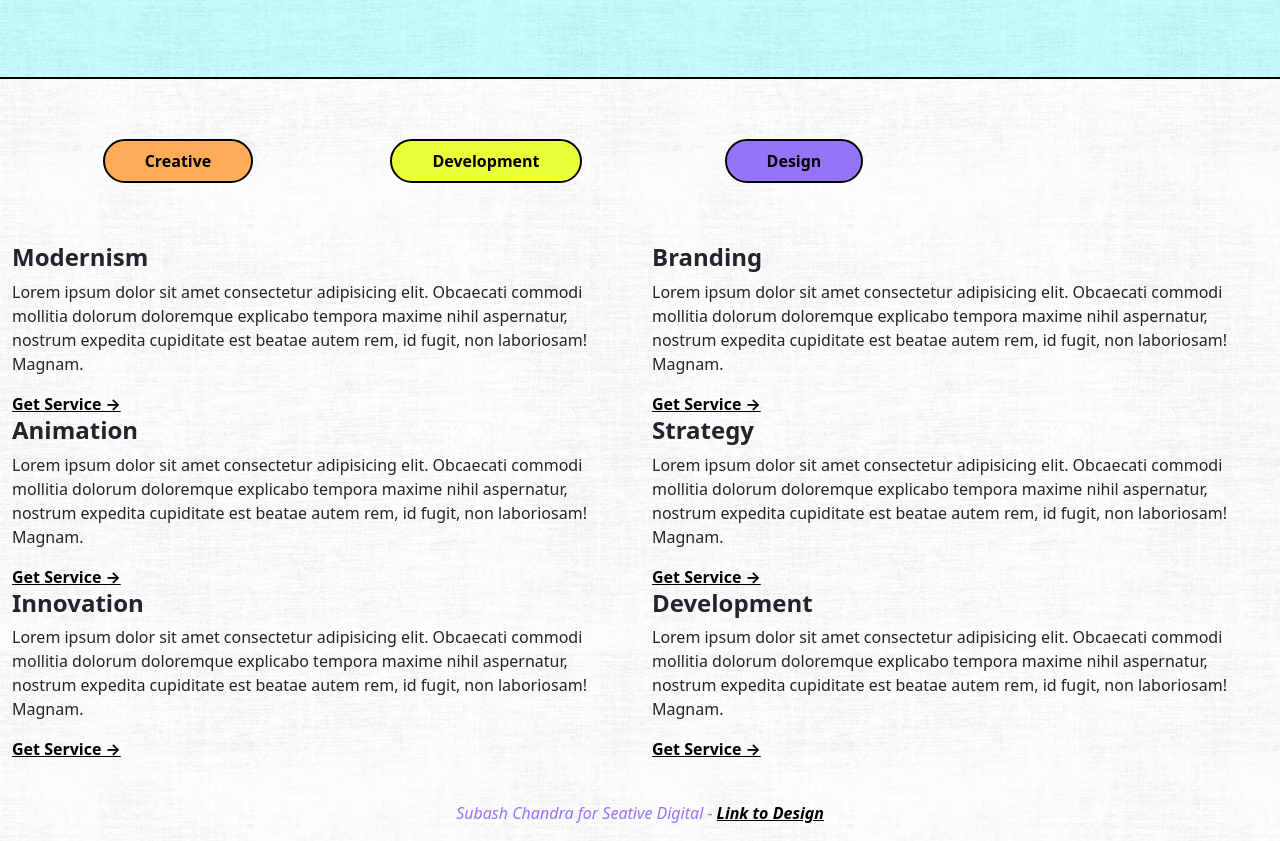
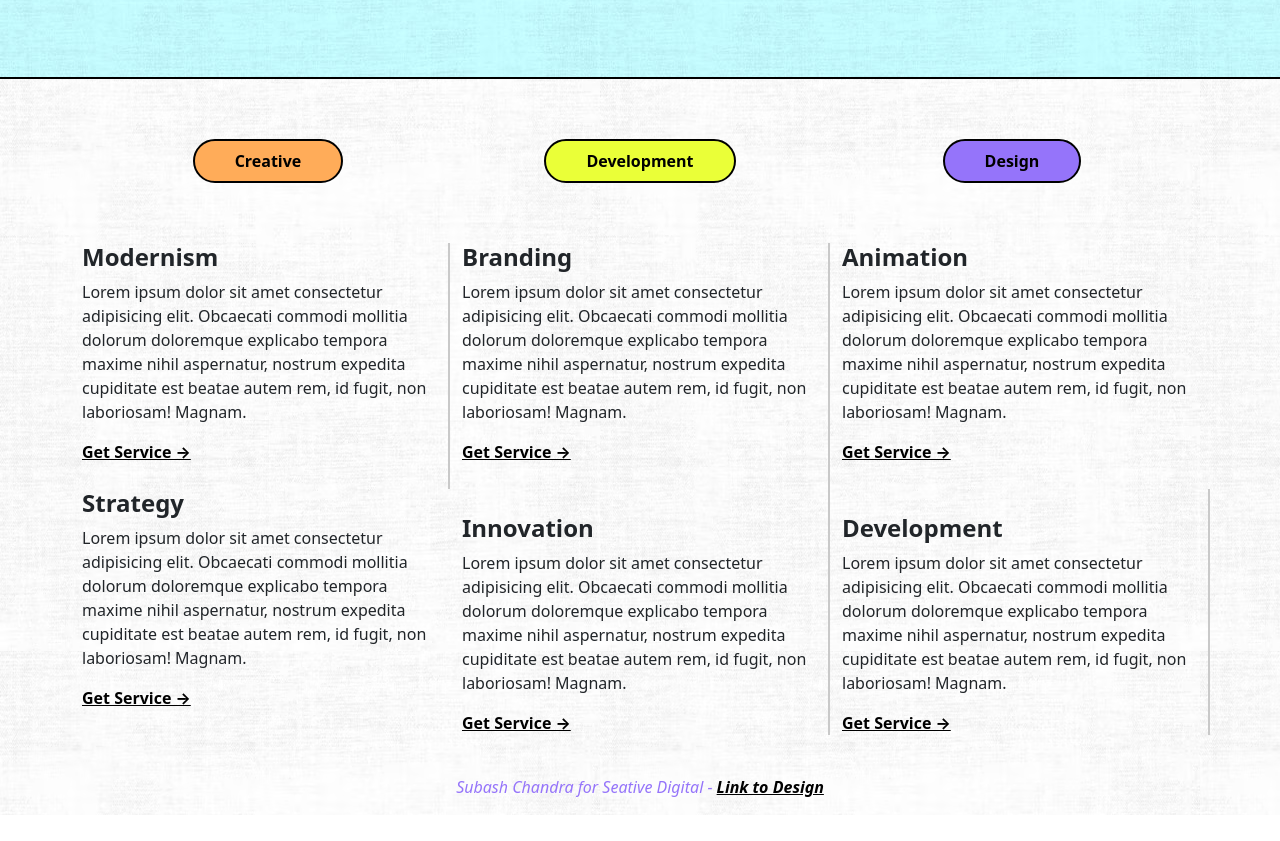
Before and after one commit to J2U0J0U7/WDPP1-TCA3-StarterFiles, a plain HTML site: page index.html in a window 1280 px wide. Shown: the part 549-1390 px from the top of the page. After the commit the page ends 1364 px from the top, so only its background shows below. Drawn offline with nearby package versions, Linux system fonts and the light colour scheme.

Commit message:
Finished

```diff
--- a/index.html
+++ b/index.html
@@ -39,57 +39,55 @@
                 <p>We help businesses establish a strong online presence and reach their target audience</p>
                 <a href="#">Learn More &rightarrow;</a>
             </div>
-            <div class="col-9">
+            <div class="col-2">
                 <img src="img/splash.png" class="img-fluid" alt="Splash Image">
             </div>
         </div>
 
 
-
+<div class="container">
         <div class="row services">
-            <div class="row jutsify-center">
-            <div class="col-3">
+            <div class="col">
                 <button class="btn btn-info">Creative</button>
             </div>
-            <div class="col-3">
+            <div class="col">
                 <button class="btn btn-warning">Development</button>
             </div>
-            <div class="col-3">
+            <div class="col">
                 <button class="btn btn-primary">Design</button>
             </div>
-            <div class="col-3"></div>
         </div>
-    </div>
+
 
 
 
         <div class="row features">
-            <div class="col-6">
+            <div class="col-4">
                 <h2>Modernism</h2>
                 <p>Lorem ipsum dolor sit amet consectetur adipisicing elit. Obcaecati commodi mollitia dolorum doloremque explicabo tempora maxime nihil aspernatur, nostrum expedita cupiditate est beatae autem rem, id fugit, non laboriosam! Magnam.</p>
                 <a href="#">Get Service &rightarrow;</a>
             </div>
-            <div class="col-6">
+            <div class="col-4">
                 <h2>Branding</h2>
                 <p>Lorem ipsum dolor sit amet consectetur adipisicing elit. Obcaecati commodi mollitia dolorum doloremque explicabo tempora maxime nihil aspernatur, nostrum expedita cupiditate est beatae autem rem, id fugit, non laboriosam! Magnam.</p>
                 <a href="#">Get Service &rightarrow;</a>
             </div>
-            <div class="col-6">
+            <div class="col-4">
                 <h2>Animation</h2>
                 <p>Lorem ipsum dolor sit amet consectetur adipisicing elit. Obcaecati commodi mollitia dolorum doloremque explicabo tempora maxime nihil aspernatur, nostrum expedita cupiditate est beatae autem rem, id fugit, non laboriosam! Magnam.</p>
                 <a href="#">Get Service &rightarrow;</a>
             </div>
-            <div class="col-6">
+            <div class="col-4">
                 <h2>Strategy</h2>
                 <p>Lorem ipsum dolor sit amet consectetur adipisicing elit. Obcaecati commodi mollitia dolorum doloremque explicabo tempora maxime nihil aspernatur, nostrum expedita cupiditate est beatae autem rem, id fugit, non laboriosam! Magnam.</p>
                 <a href="#">Get Service &rightarrow;</a>
             </div>
-            <div class="col-6">
+            <div class="col-4">
                 <h2>Innovation</h2>
                 <p>Lorem ipsum dolor sit amet consectetur adipisicing elit. Obcaecati commodi mollitia dolorum doloremque explicabo tempora maxime nihil aspernatur, nostrum expedita cupiditate est beatae autem rem, id fugit, non laboriosam! Magnam.</p>
                 <a href="#">Get Service &rightarrow;</a>
             </div>
-            <div class="col-6">
+            <div class="col-4">
                 <h2>Development</h2>
                 <p>Lorem ipsum dolor sit amet consectetur adipisicing elit. Obcaecati commodi mollitia dolorum doloremque explicabo tempora maxime nihil aspernatur, nostrum expedita cupiditate est beatae autem rem, id fugit, non laboriosam! Magnam.</p>
                 <a href="#">Get Service &rightarrow;</a>
@@ -104,5 +102,6 @@
             </div>
         </div>
     </div>
+</div>
 </body>
 </html>
```
